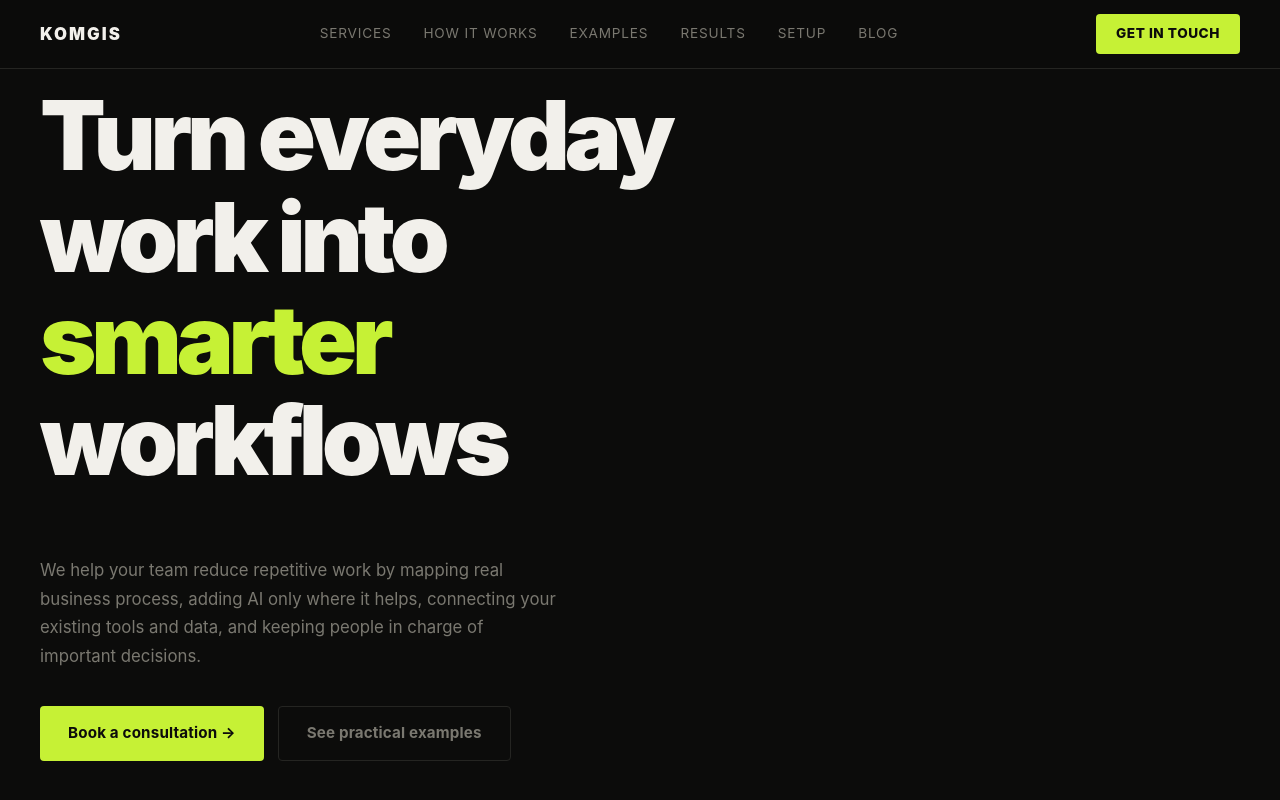
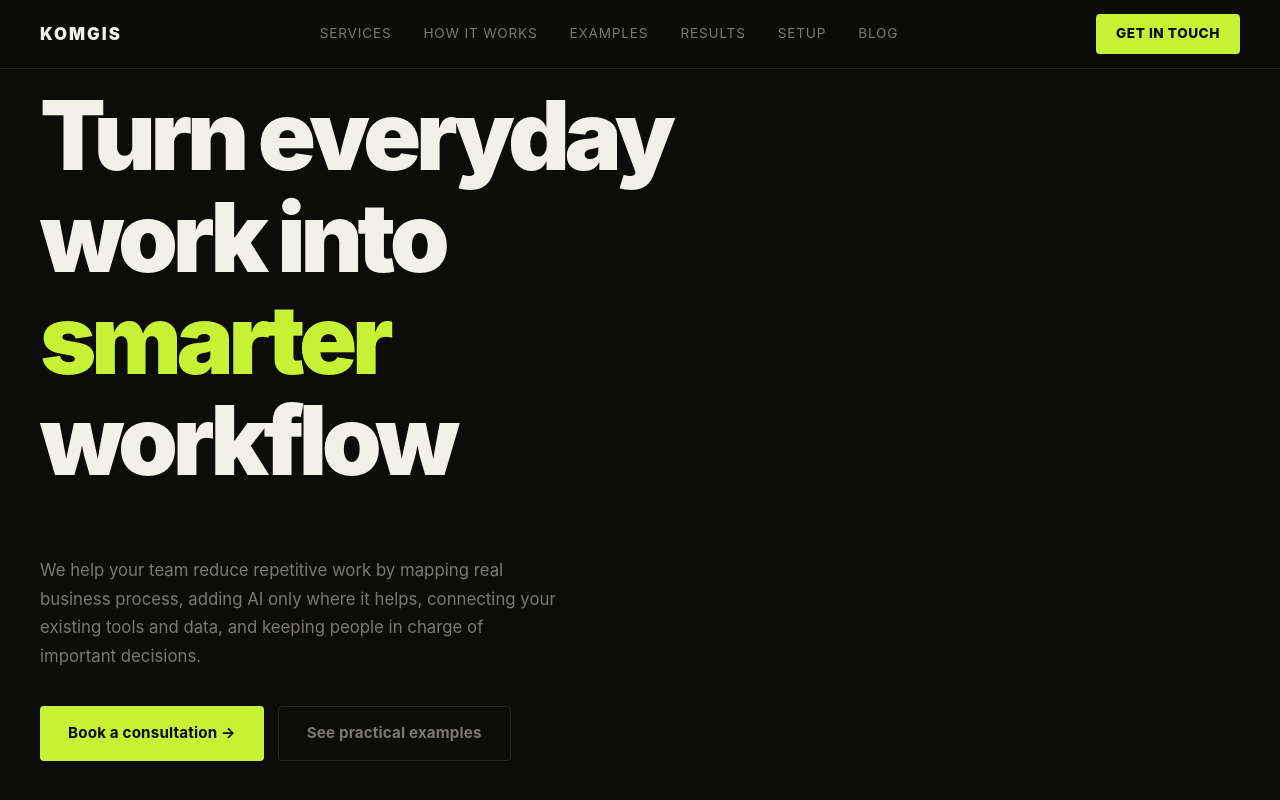
Before and after one commit to komGIS/komgis.github.io, a plain HTML site: page index.html in a window 1280 px wide. Shown: the top 800 px of the page. Drawn offline with Linux system fonts and the light colour scheme.

Commit message:
Add files via upload

```diff
--- a/index.html
+++ b/index.html
@@ -197,7 +197,7 @@
   <!-- HERO -->
   <section class="hero">
     <div class="wrap">
-      <h1 class="reveal">Turn everyday<br>work into<br><span class="accent">smarter</span><br>workflows</h1>
+      <h1 class="reveal">Turn everyday<br>work into<br><span class="accent">smarter</span><br>workflow</h1>
       <div class="heroBottom reveal">
         <div>
           <p class="heroCopy">We help your team reduce repetitive work by mapping real business process, adding AI only where it helps, connecting your existing tools and data, and keeping people in charge of important decisions.</p>
```
